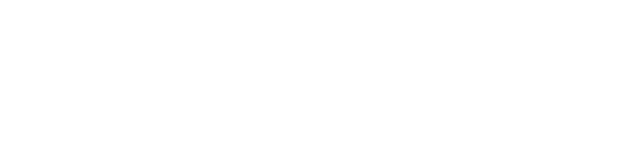
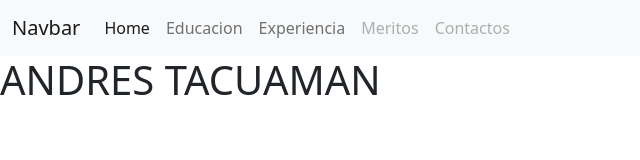
Before and after one commit to AndresT1710/CorreccionPracticaGit_TacuamanLuis, a plain HTML site: page index.html in a window 1280 px wide. Shown: the whole page, without its empty margins (0-640 px from the left). Drawn offline with nearby package versions, Linux system fonts and the light colour scheme.

Commit message:
Modificacion index.html

```diff
--- a/index.html
+++ b/index.html
@@ -1,11 +1,43 @@
 <html>
   <head>
     <title> </title>
+    <link href="https://cdn.jsdelivr.net/npm/bootstrap@5.2.3/dist/css/bootstrap.min.css" rel="stylesheet" integrity="sha384-rbsA2VBKQhggwzxH7pPCaAqO46MgnOM80zW1RWuH61DGLwZJEdK2Kadq2F9CUG65" crossorigin="anonymous">
   </head>
   <body>
+    <script src="https://cdn.jsdelivr.net/npm/bootstrap@5.2.3/dist/js/bootstrap.bundle.min.js" integrity="sha384-kenU1KFdBIe4zVF0s0G1M5b4hcpxyD9F7jL+jjXkk+Q2h455rYXK/7HAuoJl+0I4" crossorigin="anonymous"></script>
     <header>
+      <section>
+      <nav class="navbar navbar-expand-lg bg-light">
+        <div class="container-fluid">
+          <a class="navbar-brand" href="#">Navbar</a>
+          <button class="navbar-toggler" type="button" data-bs-toggle="collapse" data-bs-target="#navbarNav" aria-controls="navbarNav" aria-expanded="false" aria-label="Toggle navigation">
+            <span class="navbar-toggler-icon"></span>
+          </button>
+          <div class="collapse navbar-collapse" id="navbarNav">
+            <ul class="navbar-nav">
+              <li class="nav-item">
+                <a class="nav-link active" aria-current="page" href="#">Home</a>
+              </li>
+              <li class="nav-item">
+                <a class="nav-link" href="#">Educacion</a>
+              </li>
+              <li class="nav-item">
+                <a class="nav-link" href="#">Experiencia</a>
+              </li>
+              <li class="nav-item">
+                <a class="nav-link disabled">Meritos</a>
+              </li>
+              <li class="nav-item">
+                <a class="nav-link disabled">Contactos</a>
+              </li>
+            </ul>
+          </div>
+        </div>
+      </nav>
+      </section>
     </header>
     <main>
+      <h1>ANDRES TACUAMAN</h1>
     </main>
     <footer>
     </footer>
```
